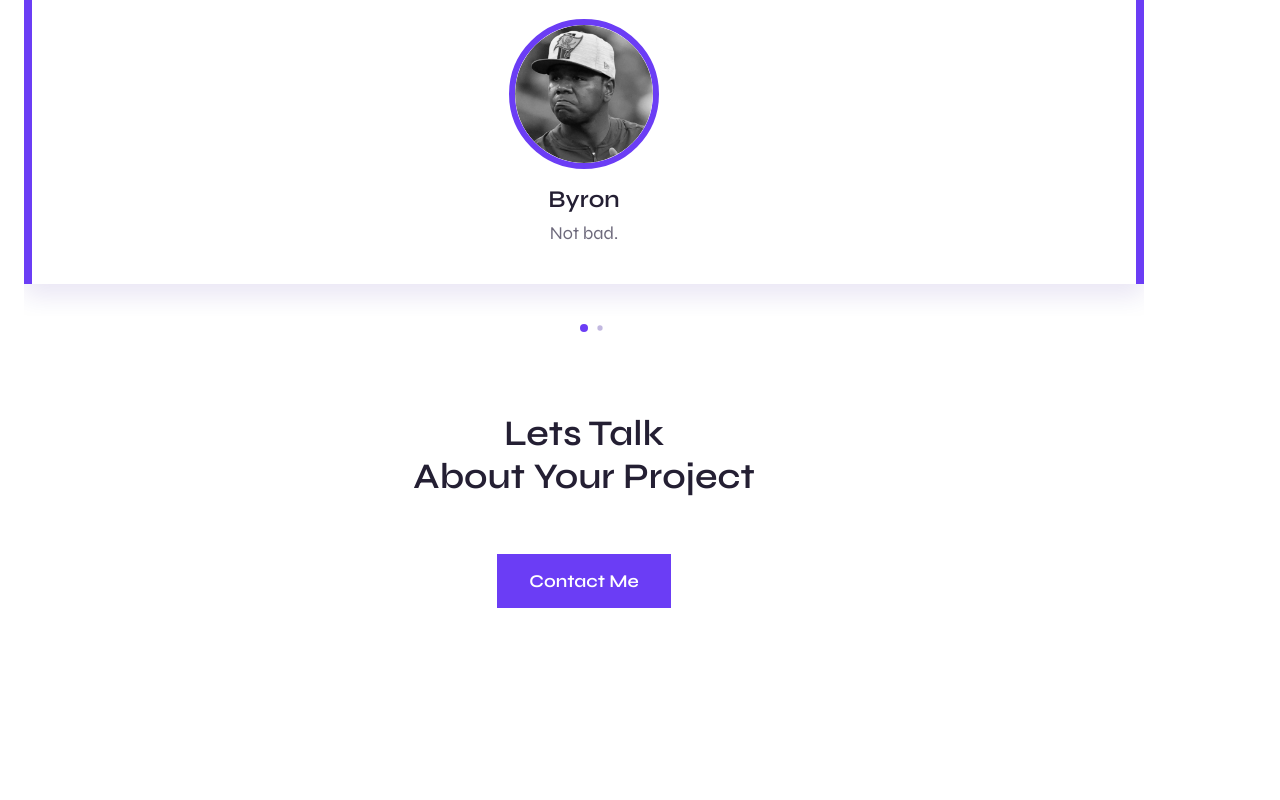
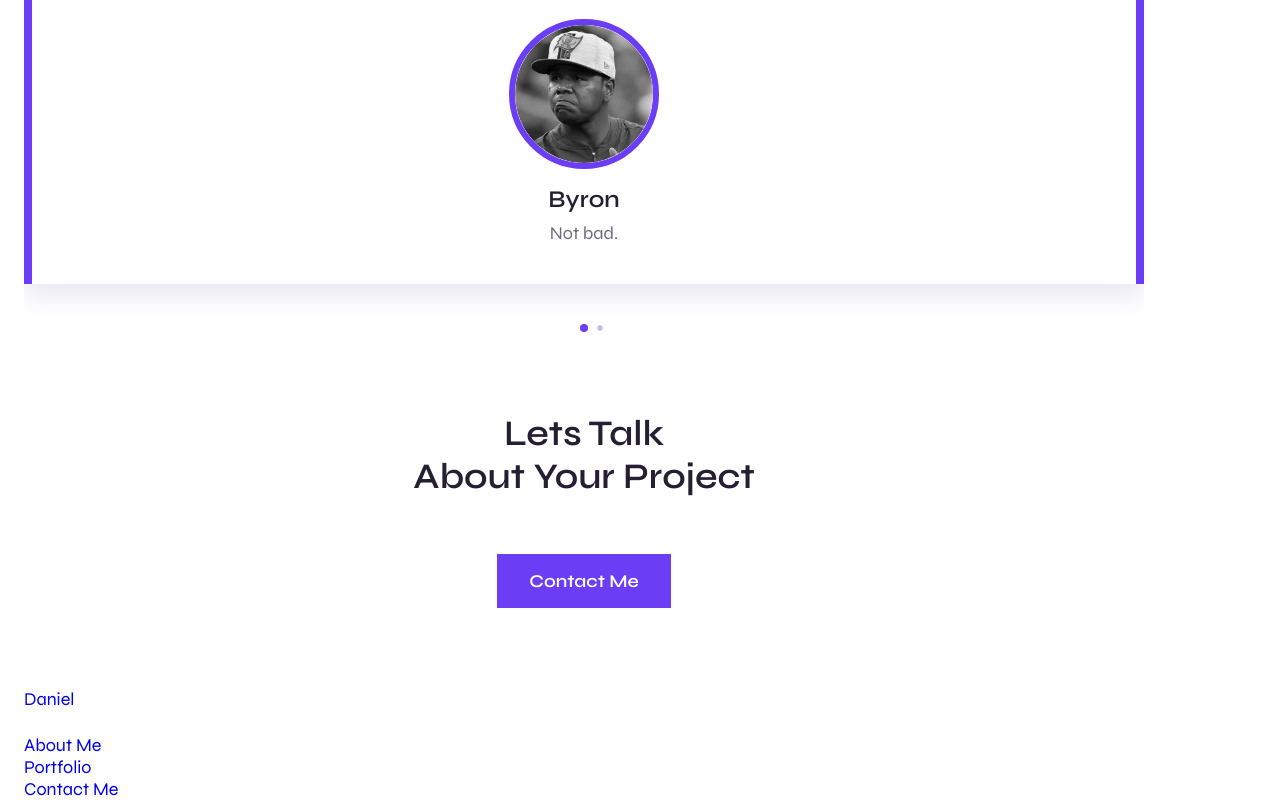
Before and after one commit to dvirak/Personal-Website, a React (Vite) app: page / in a window 1280 px wide. Shown: the part 3883-4683 px from the top of the page. Before the commit the page ends 4571 px from the top, so only its background shows below. Built offline with nearby package versions, Linux system fonts and the light colour scheme.

Commit message:
Initial Footer

```diff
--- /dev/null
+++ b/src/Components/Footer/Footer.jsx
@@ -0,0 +1,32 @@
+import { Link } from "react-router-dom";
+
+export default function Footer() {
+  return (
+    <footer className="footer">
+      <div className="footer__container container grid">
+        <div className="footer__content grid">
+          <Link to="/" className="footer__logo">
+            Daniel
+          </Link>
+          <ul className="footer__links">
+            <li>
+              <Link to="/About" className="foot_link">
+                About Me
+              </Link>
+            </li>
+            <li>
+              <Link to="Portfolio" className="foot_link">
+                Portfolio
+              </Link>
+            </li>
+            <li>
+              <Link to="/Contact" className="foot_link">
+                Contact Me
+              </Link>
+            </li>
+          </ul>
+        </div>
+      </div>
+    </footer>
+  );
+}
--- a/src/Pages/About.jsx
+++ b/src/Pages/About.jsx
@@ -9,6 +9,7 @@ import htmlPic from "../assets/pictures/about-html.svg";
 import javascriptPic from "../assets/pictures/about-javascript.svg";
 import reactPic from "../assets/pictures/about-react.svg";
 import pythonPic from "../assets/pictures/about-python.png";
+import Footer from "../Components/Footer/Footer";
 
 export default function About() {
   const pathname = window.location.pathname;
@@ -88,37 +89,13 @@ export default function About() {
                     alt="Daniel Knows Python"
                     className="about__skills-img"
                   />
-                  {/* <img
-                    src=""
-                    alt="Daniel Knows HTML"
-                    className="about__skills-img"
-                  />
-                  <img
-                    src=""
-                    alt="Daniel Knows HTML"
-                    className="about__skills-img"
-                  />
-                  <img
-                    src=""
-                    alt="Daniel Knows HTML"
-                    className="about__skills-img"
-                  />
-                  <img
-                    src=""
-                    alt="Daniel Knows HTML"
-                    className="about__skills-img"
-                  />
-                  <img
-                    src=""
-                    alt="Daniel Knows HTML"
-                    className="about__skills-img"
-                  /> */}
                 </div>
               </div>
             </div>
           </div>
         </section>
       </main>
+      <Footer />
     </>
   );
 }
--- a/src/Pages/ContactPage.jsx
+++ b/src/Pages/ContactPage.jsx
@@ -1,5 +1,6 @@
 //! Imported Components/Variables----------------
 import SendEmail from "../Components/Contact/Email";
+import Footer from "../Components/Footer/Footer";
 import Navbar from "../Components/Navbar";
 
 export default function Contact() {
@@ -16,6 +17,7 @@ export default function Contact() {
           <SendEmail />
         </div>
       </section>
+      <Footer />
     </>
   );
 }
--- a/src/Pages/HomePage.jsx
+++ b/src/Pages/HomePage.jsx
@@ -5,6 +5,7 @@ import HomeSection from "../Components/HomeSection";
 import Testimonial from "../Components/Testimonial/Testimonial";
 import Work from "../Components/Work/Work";
 import ContactSection from "../Components/Contact/ContactSection";
+import Footer from "../Components/Footer/Footer";
 
 export default function Home() {
   return (
@@ -21,6 +22,7 @@ export default function Home() {
 
         <ContactSection />
       </main>
+      <Footer />
     </>
   );
 }
--- a/src/Pages/Portfolio.jsx
+++ b/src/Pages/Portfolio.jsx
@@ -1,4 +1,5 @@
 //! Imported Components/Variables----------------
+import Footer from "../Components/Footer/Footer";
 import Navbar from "../Components/Navbar";
 import Work from "../Components/Work/Work";
 
@@ -10,6 +11,7 @@ export default function Portfolio() {
     <>
       <Navbar className="header-pages" />
       <Work workPage={true} />
+      <Footer />
     </>
   );
 }
```
